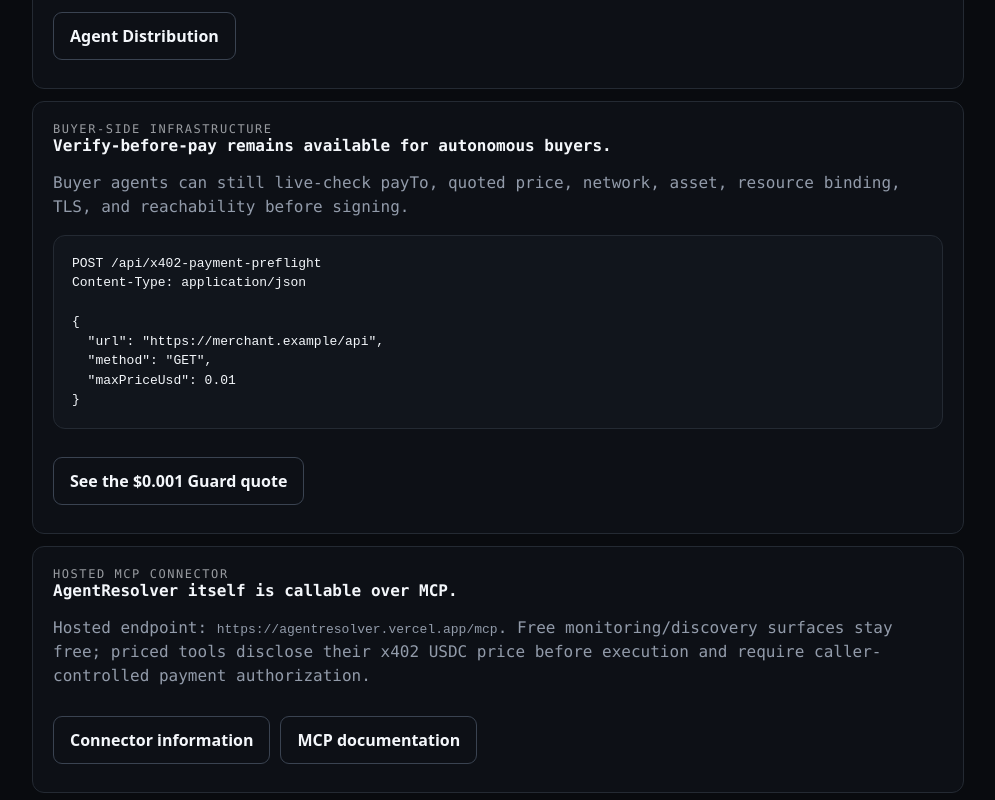
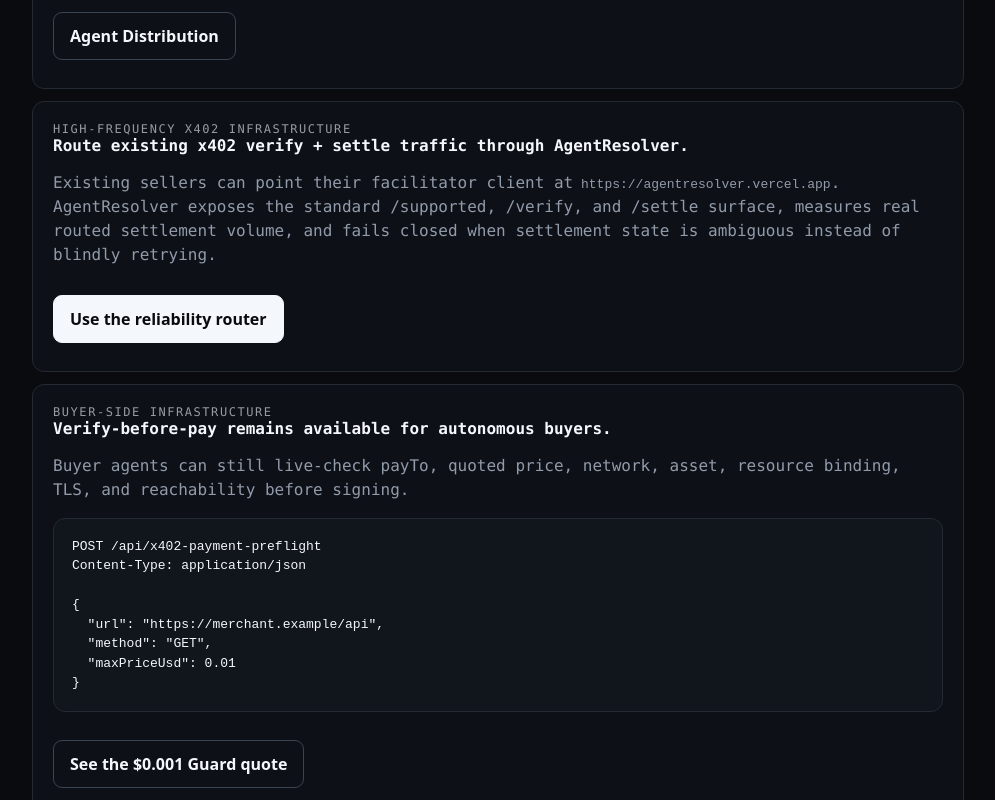
Before and after one commit to waxsway/agentresolver, a Next.js app: page / in a window 1280 px wide. Shown: the part 1620-2420 px from the top of the page, without its empty margins (142-1137 px from the left). Built offline with nearby package versions, Linux system fonts and the light colour scheme.

Commit message:
Expose reliability router on homepage

```diff
--- a/src/app/page.tsx
+++ b/src/app/page.tsx
@@ -96,6 +96,21 @@
       </section>
 
       <section>
+        <div className="eyebrow">HIGH-FREQUENCY X402 INFRASTRUCTURE</div>
+        <h2>Route existing x402 verify + settle traffic through AgentResolver.</h2>
+        <p>
+          Existing sellers can point their facilitator client at
+          <code> https://agentresolver.vercel.app</code>. AgentResolver exposes
+          the standard /supported, /verify, and /settle surface, measures real
+          routed settlement volume, and fails closed when settlement state is
+          ambiguous instead of blindly retrying.
+        </p>
+        <p className="actions">
+          <a className="button" href="/facilitator">Use the reliability router</a>
+        </p>
+      </section>
+
+      <section>
         <div className="eyebrow">BUYER-SIDE INFRASTRUCTURE</div>
         <h2>Verify-before-pay remains available for autonomous buyers.</h2>
         <p>
@@ -138,6 +153,7 @@
       </section>
 
       <p className="links">
+        <a href="/facilitator">x402 Router</a> ·{" "}
         <a href="/monitor">Monitoring</a> ·{" "}
         <a href="/distribution">Agent Distribution</a> ·{" "}
         <a href="/openapi.json">OpenAPI</a> ·{" "}
```
